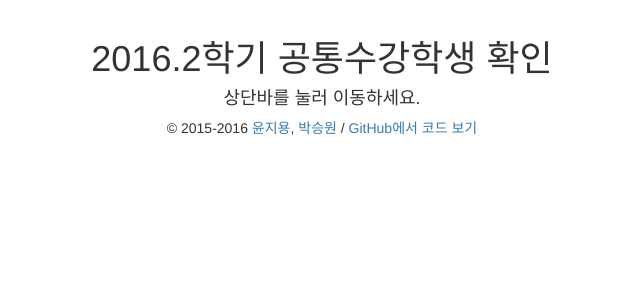
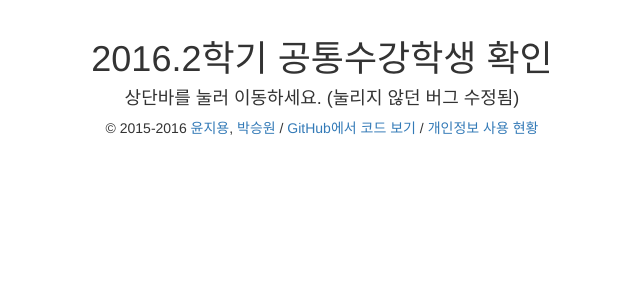
Before and after one commit to seungwonpark/lecture, a PHP site: page / in a window 1280 px wide. Shown: the part 51-351 px from the top of the page, without its empty margins (318-958 px from the left). Run offline with PHP 8.4, Linux system fonts and the light colour scheme.

Commit message:
Update asdf

```diff
--- a/footer.php
+++ b/footer.php
@@ -10,6 +10,7 @@
 	<div class="container">
 		© 2015-<?php echo date('Y'); ?> <a href="https://github.com/hletrd" target="_blank">윤지용</a>,
 		<a href="https://github.com/seungwonpark" target="_blank">박승원</a> /
-		<a href="https://github.com/seungwonpark/lecture" target="_blank">GitHub에서 코드 보기</a>
+		<a href="https://github.com/seungwonpark/lecture" target="_blank">GitHub에서 코드 보기</a> /
+		<a href="https://github.com/seungwonpark/lecture/blob/master/README.md#개인정보-사용-현황" target="_blank">개인정보 사용 현황</a>
 	</div>
 </div>
--- a/index.php
+++ b/index.php
@@ -10,7 +10,7 @@
         <div class="row">
             <div class="col-lg-12 text-center">
                 <h1> <?php echo date('Y'); ?>.2학기 공통수강학생 확인 </h1>
-				<h4> 상단바를 눌러 이동하세요. </h4>
+				<h4> 상단바를 눌러 이동하세요. (눌리지 않던 버그 수정됨) </h4>
             </div>
         </div>
         <!-- /.row -->
```
